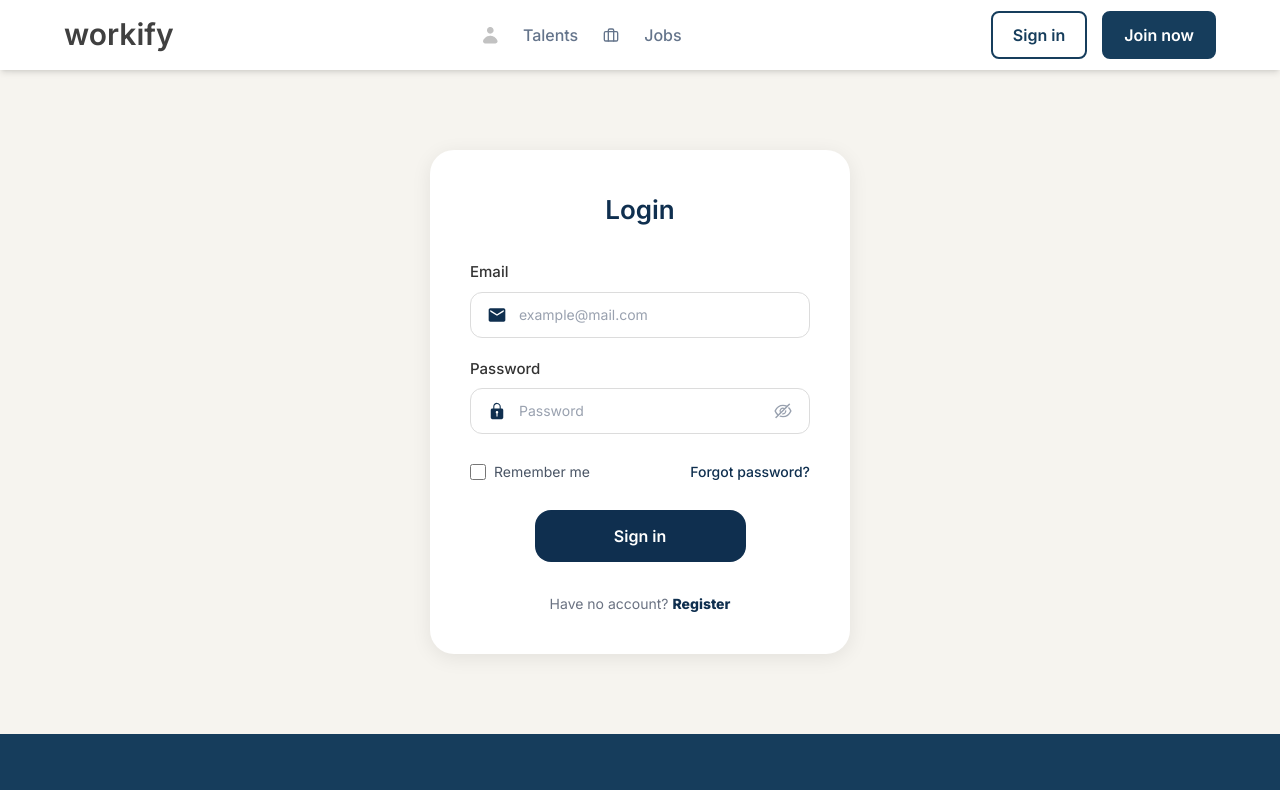
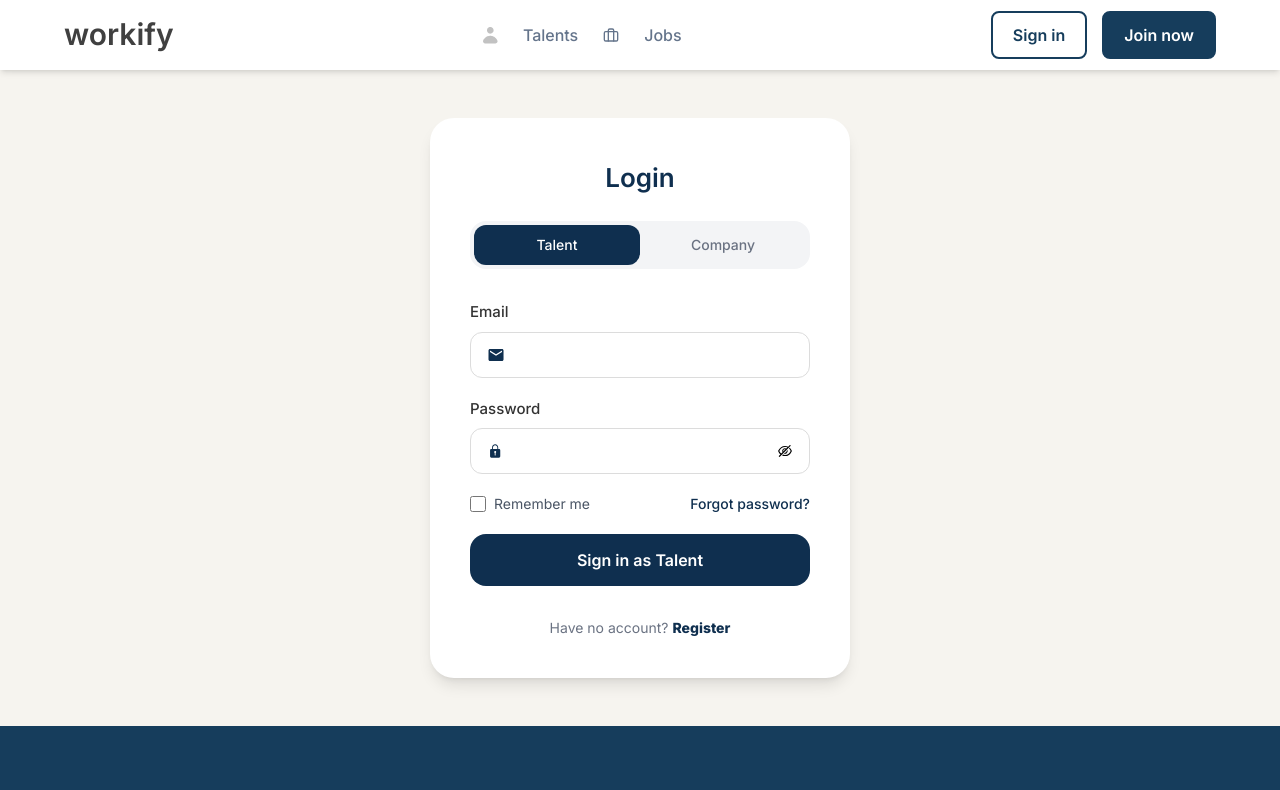
Before and after one commit to umidbek05/workify, a React (Vite) app: page /login in a window 1280 px wide. Shown: the top 790 px of the page. Built offline with nearby package versions, Linux system fonts and the light colour scheme.

Commit message:
Last updeted

```diff
--- a/src/pages/login/Login.jsx
+++ b/src/pages/login/Login.jsx
@@ -18,91 +18,7 @@
   const [showPassword, setShowPassword] = useState(false);
   const [errors, setErrors] = useState({});
   const [isLoading, setIsLoading] = useState(false);
-
-  const handleChange = (e) => {
-    const { name, value, type, checked } = e.target;
-
-    setFormData((prev) => ({
-      ...prev,
-      [name]: type === "checkbox" ? checked : value,
-    }));
-
-    if (errors[name]) {
-      setErrors((prev) => ({ ...prev, [name]: "" }));
-    }
-  };
-
-  const validateForm = () => {
-    const newErrors = {};
-    const emailRegex = /^[^\s@]+@[^\s@]+\.[^\s@]+$/;
-
-    if (!formData.email.trim()) {
-      newErrors.email = "Email kiritilishi shart";
-    } else if (!emailRegex.test(formData.email)) {
-      newErrors.email = "Email noto'g'ri formatda";
-    }
-
-    if (!formData.password) {
-      newErrors.password = "Parol kiritilishi shart";
-    } else if (formData.password.length < 6) {
-      newErrors.password = "Parol kamida 6 ta belgi bo'lishi kerak";
-    }
-
-    return newErrors;
-  };
-
-  const handleSubmit = async (e) => {
-    e.preventDefault();
-
-    const validationErrors = validateForm();
-    if (Object.keys(validationErrors).length) {
-      setErrors(validationErrors);
-      return;
-    }
-
-    setIsLoading(true);
-    setErrors({});
-
-    try {
-      const response = await fetch(
-        "https://workifyback-production.up.railway.app/register/login",
-        {
-          method: "POST",
-          headers: { "Content-Type": "application/json" },
-          body: JSON.stringify({
-            email: formData.email,
-            password: formData.password,
-          }),
-        }
-      );
-
-      const data = await response.json();
-
-      if (!response.ok) {
-        setErrors({
-          password: data.message || "Email yoki parol noto'g'ri",
-        });
-        return;
-      }
-
-      localStorage.setItem("email", formData.email);
-      localStorage.setItem("userId", data.user.id);
-      localStorage.setItem("user", JSON.stringify(data.user));
-
-      if (formData.rememberMe) {
-        localStorage.setItem("rememberedEmail", formData.email);
-      } else {
-        localStorage.removeItem("rememberedEmail");
-      }
-
-      alert("Muvaffaqiyatli login!");
-      navigate("/dashboard");
-    } catch (err) {
-      setErrors({ submit: "Server bilan ulanishda xato yuz berdi" });
-    } finally {
-      setIsLoading(false);
-    }
-  };
+  const [role, setRole] = useState('talent'); // Standart 'talent'
 
   useEffect(() => {
     const rememberedEmail = localStorage.getItem("rememberedEmail");
@@ -115,97 +31,157 @@
     }
   }, []);
 
+  const handleChange = (e) => {
+    const { name, value, type, checked } = e.target;
+    setFormData((prev) => ({
+      ...prev,
+      [name]: type === "checkbox" ? checked : value,
+    }));
+    if (errors.submit) setErrors({});
+  };
+
+  const handleSubmit = async (e) => {
+    e.preventDefault();
+    setIsLoading(true);
+    setErrors({});
+
+    try {
+      const response = await fetch(
+        "https://workifyback-production.up.railway.app/register/login",
+        {
+          method: "POST",
+          headers: { "Content-Type": "application/json" },
+          body: JSON.stringify({
+            email: formData.email.trim(),
+            password: formData.password,
+          }),
+        }
+      );
+
+      const data = await response.json();
+      console.log("FULL RESPONSE:", JSON.stringify(data, null, 2));
+      if (!response.ok) {
+        setErrors({ submit: data.message || "Email yoki parol noto'g'ri" });
+        setIsLoading(false);
+        return;
+      }
+
+      // 1. ROLNI TO'G'RI ANIQLASH (Backend turli xil yuborishi mumkin)
+      // data.user.role yoki data.user.type yoki data.role
+      const backendRole = data.user?.role || data.role || data.user?.type;
+
+      if (!backendRole) {
+        setErrors({
+          submit: "Foydalanuvchi roli aniqlanmadi."
+        });
+        setIsLoading(false);
+        return;
+      }
+
+      // 3. AGAR ROL KELSA - FILTRLASH
+      const actualRole = backendRole.toLowerCase().trim();
+      const selectedRole = role.toLowerCase().trim();
+
+      if (actualRole !== selectedRole) {
+        setErrors({
+          submit: `Siz ${actualRole === 'talent' ? 'Talent' : 'Company'} bo'limiga tegishlisiz. Iltimos, bo'limni to'g'ri tanlang!`
+        });
+        setIsLoading(false);
+        return;
+      }
+
+      // 4. HAMMASI TO'G'RI BO'LSA
+      localStorage.setItem("token", data.token);
+      localStorage.setItem("userRole", actualRole);
+      localStorage.setItem("userId", data.user?.id || data.id);
+
+      role === 'company' ? navigate("/dashboard") : navigate("/talent-home");
+
+    } catch (err) {
+      setErrors({ submit: "Server bilan bog'lanishda xato!" });
+    } finally {
+      setIsLoading(false);
+    }
+  };
+
   return (
     <div className="flex flex-col min-h-screen bg-[#f6f4ef]">
       <Header />
+      <main className="flex-grow flex items-center justify-center px-4 py-12">
+        <div className="w-full max-w-[420px] bg-white rounded-[24px] p-8 md:p-10 shadow-lg">
+          <h1 className="text-[26px] font-semibold text-[#0f2f4f] text-center mb-6">Login</h1>
 
-      <main className="flex-grow flex items-center justify-center px-4 py-12 md:py-20">
-        <div className="w-full max-w-[420px] bg-white rounded-[24px] p-8 md:p-10 shadow-[0_4px_20px_rgba(0,0,0,0.08)]">
-          <h1 className="text-[26px] font-semibold text-[#0f2f4f] text-center mb-8">
-            Login
-          </h1>
+          {/* Role Switcher */}
+          <div className="flex p-1 bg-gray-100 rounded-2xl mb-8 relative h-12">
+            <button
+              type="button"
+              onClick={() => setRole('talent')}
+              className={`flex-1 py-2 text-sm font-medium rounded-xl transition-all duration-300 z-10 ${role === 'talent' ? 'text-white' : 'text-gray-500'}`}
+            >
+              Talent
+            </button>
+            <button
+              type="button"
+              onClick={() => setRole('company')}
+              className={`flex-1 py-2 text-sm font-medium rounded-xl transition-all duration-300 z-10 ${role === 'company' ? 'text-white' : 'text-gray-500'}`}
+            >
+              Company
+            </button>
+            <div
+              className={`absolute top-1 bottom-1 left-1 w-[calc(50%-4px)] bg-[#0f2f4f] rounded-xl transition-transform duration-300 ${role === 'company' ? 'translate-x-full' : 'translate-x-0'}`}
+            />
+          </div>
 
           {errors.submit && (
-            <div className="bg-red-50 border border-red-200 text-red-500 rounded-xl p-3 mb-6 text-sm text-center font-medium">
+            <div className="bg-red-50 border border-red-200 text-red-500 rounded-xl p-3 mb-6 text-sm text-center">
               {errors.submit}
             </div>
           )}
 
           <form onSubmit={handleSubmit} className="space-y-5">
-            {/* Email Group */}
             <div className="space-y-2">
               <label className="text-[15px] font-medium text-[#333] block">
-                Email
+                {role === 'talent' ? 'Email' : 'Company Email'}
               </label>
-              <div
-                className={`flex items-center gap-3 border rounded-xl px-4 py-3 transition-all duration-300 focus-within:ring-2 focus-within:ring-[#0f2f4f]/10 ${
-                  errors.email
-                    ? "border-red-500"
-                    : "border-[#dcdcdc] focus-within:border-[#0f2f4f]"
-                }`}
-              >
-                <MdEmail className="text-xl text-[#0f2f4f] shrink-0" />
+              <div className="flex items-center gap-3 border rounded-xl px-4 py-3 border-[#dcdcdc] focus-within:border-[#0f2f4f]">
+                <MdEmail className="text-xl text-[#0f2f4f]" />
                 <input
                   type="email"
                   name="email"
-                  placeholder="example@mail.com"
-                  className="w-full text-sm outline-none bg-transparent text-[#333] placeholder:text-gray-400"
+                  className="w-full text-sm outline-none bg-transparent"
                   value={formData.email}
                   onChange={handleChange}
+                  required
                 />
               </div>
-              {errors.email && (
-                <span className="text-red-500 text-xs font-medium ml-1">
-                  {errors.email}
-                </span>
-              )}
             </div>
 
-            {/* Password Group */}
             <div className="space-y-2">
-              <label className="text-[15px] font-medium text-[#333] block">
-                Password
-              </label>
-              <div
-                className={`flex items-center gap-3 border rounded-xl px-4 py-3 transition-all duration-300 focus-within:ring-2 focus-within:ring-[#0f2f4f]/10 ${
-                  errors.password
-                    ? "border-red-500"
-                    : "border-[#dcdcdc] focus-within:border-[#0f2f4f]"
-                }`}
-              >
-                <IoIosLock className="text-xl text-[#0f2f4f] shrink-0" />
+              <label className="text-[15px] font-medium text-[#333] block">Password</label>
+              <div className="flex items-center gap-3 border rounded-xl px-4 py-3 border-[#dcdcdc] focus-within:border-[#0f2f4f]">
+                <IoIosLock className="text-xl text-[#0f2f4f]" />
                 <input
                   type={showPassword ? "text" : "password"}
                   name="password"
-                  placeholder="Password"
-                  className="w-full text-sm outline-none bg-transparent text-[#333] placeholder:text-gray-400"
+                  className="w-full text-sm outline-none bg-transparent"
                   value={formData.password}
                   onChange={handleChange}
+                  required
                 />
-                <button
-                  type="button"
-                  className="text-xl text-gray-400 hover:text-[#0f2f4f] transition-colors"
-                  onClick={() => setShowPassword(!showPassword)}
-                >
+                <button type="button" onClick={() => setShowPassword(!showPassword)}>
                   {showPassword ? <AiOutlineEye /> : <AiOutlineEyeInvisible />}
                 </button>
               </div>
-              {errors.password && (
-                <span className="text-red-500 text-xs font-medium ml-1">
-                  {errors.password}
-                </span>
-              )}
             </div>
 
-            {/* Options */}
-            <div className="flex flex-col sm:flex-row justify-between items-start sm:items-center gap-4 text-sm pt-2">
-              <label className="flex items-center gap-2 cursor-pointer text-gray-600 select-none">
+            <div className="flex justify-between items-center text-sm">
+              <label className="flex items-center gap-2 cursor-pointer select-none text-gray-600">
                 <input
                   type="checkbox"
                   name="rememberMe"
-                  className="w-4 h-4 accent-[#0f2f4f] cursor-pointer"
                   checked={formData.rememberMe}
                   onChange={handleChange}
+                  className="w-4 h-4 accent-[#0f2f4f]"
                 />
                 Remember me
               </label>
@@ -217,16 +193,13 @@
               </span>
             </div>
 
-            {/* Submit Button */}
-            <div className="flex justify-center pt-2">
-              <button
-                type="submit"
-                disabled={isLoading}
-                className="w-full sm:w-[211px] py-3.5 bg-[#0f2f4f] text-white font-semibold rounded-2xl hover:bg-[#0c253f] hover:-translate-y-0.5 hover:shadow-lg active:scale-95 disabled:opacity-70 disabled:cursor-not-allowed transition-all duration-300"
-              >
-                {isLoading ? "Signing in..." : "Sign in"}
-              </button>
-            </div>
+            <button
+              type="submit"
+              disabled={isLoading}
+              className="w-full py-3.5 bg-[#0f2f4f] text-white font-semibold rounded-2xl hover:bg-[#0c253f] transition-all disabled:opacity-50"
+            >
+              {isLoading ? "Signing in..." : `Sign in as ${role === 'talent' ? 'Talent' : 'Company'}`}
+            </button>
           </form>
 
           <p className="mt-8 text-center text-sm text-gray-500">
@@ -240,7 +213,6 @@
           </p>
         </div>
       </main>
-
       <Footer />
     </div>
   );
--- a/src/pages/signup/Conguratulation.jsx
+++ b/src/pages/signup/Conguratulation.jsx
@@ -32,7 +32,8 @@
           <button
             className="w-full sm:w-auto mt-6 bg-[#22c55e] hover:bg-[#16a34a] text-white py-3 md:py-3.5 px-7 rounded-lg text-[15px] md:text-[16px] font-semibold transition-all duration-300 active:scale-95 shadow-md"
             onClick={() => {
-              navigate("/dashboard");
+              const role = localStorage.getItem("userRole");
+              navigate(role === 'company' ? "/dashboard" : "/talent-home");
             }}
           >
             Go to Dashboard
```
Also changed, not shown: src/pages/signup/Signup.jsx (+16 -13 lines).
